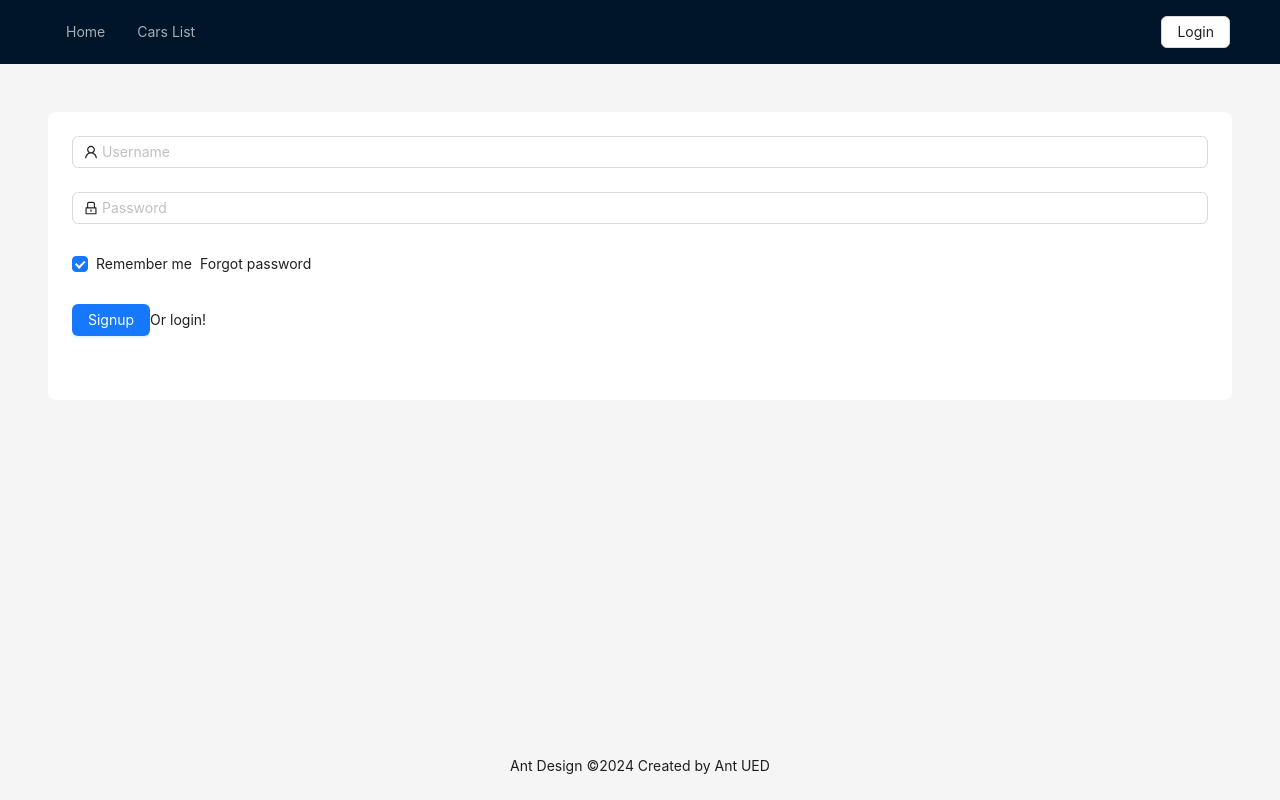
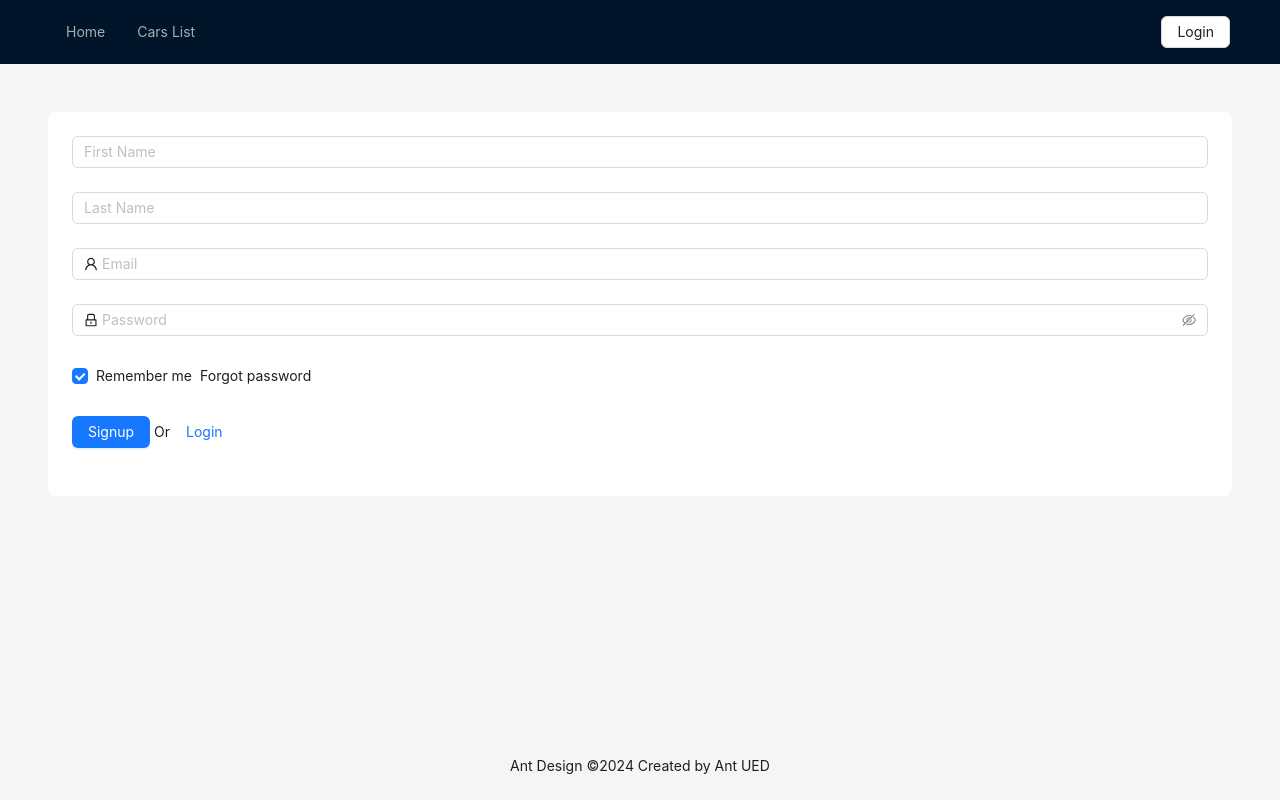
Before and after one commit to amir-yari/CarX-frontend, a React (Vite) app: page /signup in a window 1280 px wide. Built offline with nearby package versions, Linux system fonts and the light colour scheme.

Commit message:
Implemented Signup component
Signed-off-by: Amir Yari <amirreza.yari@gmail.com>

```diff
--- a/src/components/Filter.tsx
+++ b/src/components/Filter.tsx
@@ -31,8 +31,6 @@ const Filter = () => {
       })
     );
   };
-
-  console.log(filter);
 
   return (
     <Form
--- a/src/components/Login.tsx
+++ b/src/components/Login.tsx
@@ -1,5 +1,3 @@
-import { NavLink } from "react-router-dom";
-
 import {
   LockOutlined,
   UserOutlined,
@@ -10,16 +8,14 @@ import { Button, Checkbox, Form, Input, Divider, message } from "antd";
 
 import { useInput } from "../hooks/useInput";
 
-const validateEmail = (value: string) => {
-  const emailRegex = /^[^\s@]+@[^\s@]+\.[^\s@]+$/;
-  return emailRegex.test(value);
-};
+import { openModal } from "../store/modal-slice";
+import { useModalDispatch } from "../store/hooks";
 
-const validatePassword = (value: string) => {
-  return value.length >= 8;
-};
+import { validateEmail, validatePassword } from "../util/validation";
 
 const Login = () => {
+  const modalDispatch = useModalDispatch();
+
   const {
     value: emailValue,
     handleInputBlur: handleEmailBlur,
@@ -107,10 +103,13 @@ const Login = () => {
       <Form.Item>
         <Button type="primary" htmlType="submit" className="login-form-button">
           Log in
+        </Button>{" "}
+        Or
+        <Button type="link" onClick={() => modalDispatch(openModal("signup"))}>
+          Signup
         </Button>
-        Or <NavLink to="/signup">Signup!</NavLink>
       </Form.Item>
-      <Divider>or Login with</Divider>
+      <Divider>Or</Divider>
       <div className="flex justify-center space-x-4">
         <GoogleOutlined className="text-xl text-blue-500 hover:text-blue-700 cursor-pointer" />
         <AppleFilled className="text-xl text-black hover:text-gray-700 cursor-pointer" />
--- a/src/components/Signup.tsx
+++ b/src/components/Signup.tsx
@@ -1,37 +1,150 @@
-import { NavLink } from "react-router-dom";
+import { LockOutlined, UserOutlined } from "@ant-design/icons";
+import { Button, Checkbox, Form, Input, message } from "antd";
 
-import { LockOutlined, UserOutlined } from "@ant-design/icons";
-import { Button, Checkbox, Form, Input } from "antd";
+import { useInput } from "../hooks/useInput";
+
+import { openModal } from "../store/modal-slice";
+import { useModalDispatch } from "../store/hooks";
+
+import {
+  validateEmail,
+  validatePassword,
+  validateName,
+} from "../util/validation";
 
 const Signup = () => {
-  const onFinish = (values: any) => {
-    console.log("Received values of form: ", values);
+  const modalDispatch = useModalDispatch();
+
+  const {
+    value: FnameValue,
+    handleInputBlur: handleFnameBlur,
+    handleInputChange: handleFnameChange,
+    isValid: isFnameValid,
+    isTouched: isFnameTouched,
+  } = useInput("", validateName);
+
+  const {
+    value: LnameValue,
+    handleInputBlur: handleLnameBlur,
+    handleInputChange: handleLnameChange,
+    isValid: isLnameValid,
+    isTouched: isLnameTouched,
+  } = useInput("", validateName);
+
+  const {
+    value: emailValue,
+    handleInputBlur: handleEmailBlur,
+    handleInputChange: handleEmailChange,
+    isValid: isEmailValid,
+    isTouched: isEmailTouched,
+  } = useInput("", validateEmail);
+
+  const {
+    value: passwordValue,
+    handleInputBlur: handlePasswordBlur,
+    handleInputChange: handlePasswordChange,
+    isValid: isPasswordValid,
+    isTouched: isPasswordTouched,
+  } = useInput("", validatePassword);
+
+  const handleFinish = () => {
+    if (isEmailValid && isPasswordValid && isFnameValid && isLnameValid) {
+      message.success("Login Successful!");
+
+      console.log(FnameValue);
+      console.log(LnameValue);
+      console.log(emailValue);
+      console.log(passwordValue);
+    } else {
+      message.error("Please fix the errors in the form.");
+    }
   };
 
   return (
     <Form
-      name="normal_login"
+      name="login"
       className="login-form"
       initialValues={{ remember: true }}
-      onFinish={onFinish}
+      onFinish={handleFinish}
     >
       <Form.Item
-        name="username"
-        rules={[{ required: true, message: "Please input your Username!" }]}
+        validateStatus={
+          !isFnameTouched ? "" : isFnameValid ? "success" : "error"
+        }
+        help={
+          !isFnameTouched
+            ? ""
+            : isFnameValid
+            ? ""
+            : "Please input a valid First name!"
+        }
+      >
+        <Input
+          placeholder="First Name"
+          value={FnameValue}
+          onChange={handleFnameChange}
+          onBlur={handleFnameBlur}
+        />
+      </Form.Item>
+      <Form.Item
+        validateStatus={
+          !isLnameTouched ? "" : isLnameValid ? "success" : "error"
+        }
+        help={
+          !isLnameTouched
+            ? ""
+            : isLnameValid
+            ? ""
+            : "Please input a valid Last name!"
+        }
+      >
+        <Input
+          placeholder="Last Name"
+          value={LnameValue}
+          onChange={handleLnameChange}
+          onBlur={handleLnameBlur}
+        />
+      </Form.Item>
+      <Form.Item
+        validateStatus={
+          !isEmailTouched ? "" : isEmailValid ? "success" : "error"
+        }
+        help={
+          !isEmailTouched
+            ? ""
+            : isEmailValid
+            ? ""
+            : "Please input a valid Email!"
+        }
       >
         <Input
           prefix={<UserOutlined className="site-form-item-icon" />}
-          placeholder="Username"
+          type="email"
+          placeholder="Email"
+          value={emailValue}
+          onChange={handleEmailChange}
+          onBlur={handleEmailBlur}
         />
       </Form.Item>
       <Form.Item
-        name="password"
-        rules={[{ required: true, message: "Please input your Password!" }]}
+        validateStatus={
+          !isPasswordTouched ? "" : isPasswordValid ? "success" : "error"
+        }
+        help={
+          !isPasswordTouched
+            ? ""
+            : isPasswordValid
+            ? ""
+            : "Password must be at least 8 characters!"
+        }
       >
-        <Input
+        <Input.Password
           prefix={<LockOutlined className="site-form-item-icon" />}
           type="password"
           placeholder="Password"
+          value={passwordValue}
+          onChange={handlePasswordChange}
+          onBlur={handlePasswordBlur}
         />
       </Form.Item>
       <Form.Item>
@@ -47,8 +160,11 @@ const Signup = () => {
       <Form.Item>
         <Button type="primary" htmlType="submit" className="login-form-button">
           Signup
+        </Button>{" "}
+        Or
+        <Button type="link" onClick={() => modalDispatch(openModal("login"))}>
+          Login
         </Button>
-        Or <NavLink to="/login">login!</NavLink>
       </Form.Item>
     </Form>
   );
--- a/src/pages/Root.tsx
+++ b/src/pages/Root.tsx
@@ -1,29 +1,42 @@
-import { useState } from "react";
 import { NavLink, Outlet } from "react-router-dom";
 
 import { Button, Layout, Menu, theme, Modal } from "antd";
+
 import Login from "../components/Login";
+import Signup from "../components/Signup";
+
+import { openModal, closeModal } from "../store/modal-slice";
+import { useModalDispatch, useModalSelector } from "../store/hooks";
 
 const { Header, Content, Footer } = Layout;
 
 const Root = () => {
-  const [isModalOpen, setIsModalOpen] = useState(false);
-
-  const handleShowModal = () => {
-    setIsModalOpen(true);
-  };
-
-  const handleOk = () => {
-    setIsModalOpen(false);
-  };
-
-  const handleCancel = () => {
-    setIsModalOpen(false);
-  };
+  const modalDispatch = useModalDispatch();
+  const modal = useModalSelector((state) => state.modal);
 
   const {
     token: { colorBgContainer, borderRadiusLG },
   } = theme.useToken();
+
+  const handleShowModal = (content: string) => {
+    modalDispatch(openModal(content));
+  };
+
+  const handleCancel = () => {
+    modalDispatch(closeModal());
+  };
+
+  let modalContent;
+  switch (modal.content) {
+    case "login":
+      modalContent = <Login />;
+      break;
+    case "signup":
+      modalContent = <Signup />;
+      break;
+    default:
+      modalContent = null;
+  }
 
   return (
     <Layout className="min-h-screen flex flex-col w-full">
@@ -44,7 +57,7 @@ const Root = () => {
           ]}
           className="flex-1 min-w-0"
         />
-        <Button onClick={handleShowModal}>Login</Button>
+        <Button onClick={() => handleShowModal("login")}>Login</Button>
       </Header>
       <Content className="flex-1 p-12 w-full">
         <div
@@ -55,12 +68,12 @@ const Root = () => {
           }}
         >
           <Modal
-            title="Login"
-            open={isModalOpen}
-            onOk={handleOk}
+            title={modal.content === "signup" ? "Signup" : "Login"}
+            open={modal.isOpen}
             onCancel={handleCancel}
+            footer={null}
           >
-            <Login />
+            {modalContent}
           </Modal>
           <Outlet />
         </div>
--- a/src/store/hooks.ts
+++ b/src/store/hooks.ts
@@ -16,3 +16,6 @@ export const useFilterSelector: TypedUseSelectorHook<RootState> = useSelector;
 
 export const useUserDispatch: DispatchFunction = useDispatch;
 export const useUserSelector: TypedUseSelectorHook<RootState> = useSelector;
+
+export const useModalDispatch: DispatchFunction = useDispatch;
+export const useModalSelector: TypedUseSelectorHook<RootState> = useSelector;
--- /dev/null
+++ b/src/store/modal-slice.ts
@@ -0,0 +1,30 @@
+import { createSlice, PayloadAction } from "@reduxjs/toolkit";
+
+type ModalState = {
+  isOpen: boolean;
+  content: string;
+};
+
+const initialState: ModalState = {
+  isOpen: false,
+  content: "",
+};
+
+export const modalSlice = createSlice({
+  name: "modal",
+  initialState,
+  reducers: {
+    openModal(state, action: PayloadAction<string>) {
+      state.isOpen = true;
+      state.content = action.payload;
+    },
+    closeModal(state) {
+      state.isOpen = false;
+      state.content = "";
+    },
+  },
+});
+
+export const { openModal, closeModal } = modalSlice.actions;
+
+export default modalSlice;
--- a/src/store/store.ts
+++ b/src/store/store.ts
@@ -2,12 +2,14 @@ import { configureStore } from "@reduxjs/toolkit";
 import carSlice from "./car-slice";
 import filterSlice from "./filter-slice";
 import userSlice from "./user-slice";
+import modalSlice from "./modal-slice";
 
 export const store = configureStore({
   reducer: {
     car: carSlice.reducer,
     filter: filterSlice.reducer,
     user: userSlice.reducer,
+    modal: modalSlice.reducer,
   },
 });
 
--- /dev/null
+++ b/src/util/validation.ts
@@ -0,0 +1,13 @@
+export const validateName = (value: string) => {
+  const nameRegex = /^[a-z ,.'-]+$/i;
+  return nameRegex.test(value);
+};
+
+export const validateEmail = (value: string) => {
+  const emailRegex = /^[^\s@]+@[^\s@]+\.[^\s@]+$/;
+  return emailRegex.test(value);
+};
+
+export const validatePassword = (value: string) => {
+  return value.length >= 8;
+};
```
Also changed, not shown: src/pages/CarsList.tsx (+16 -6 lines).
